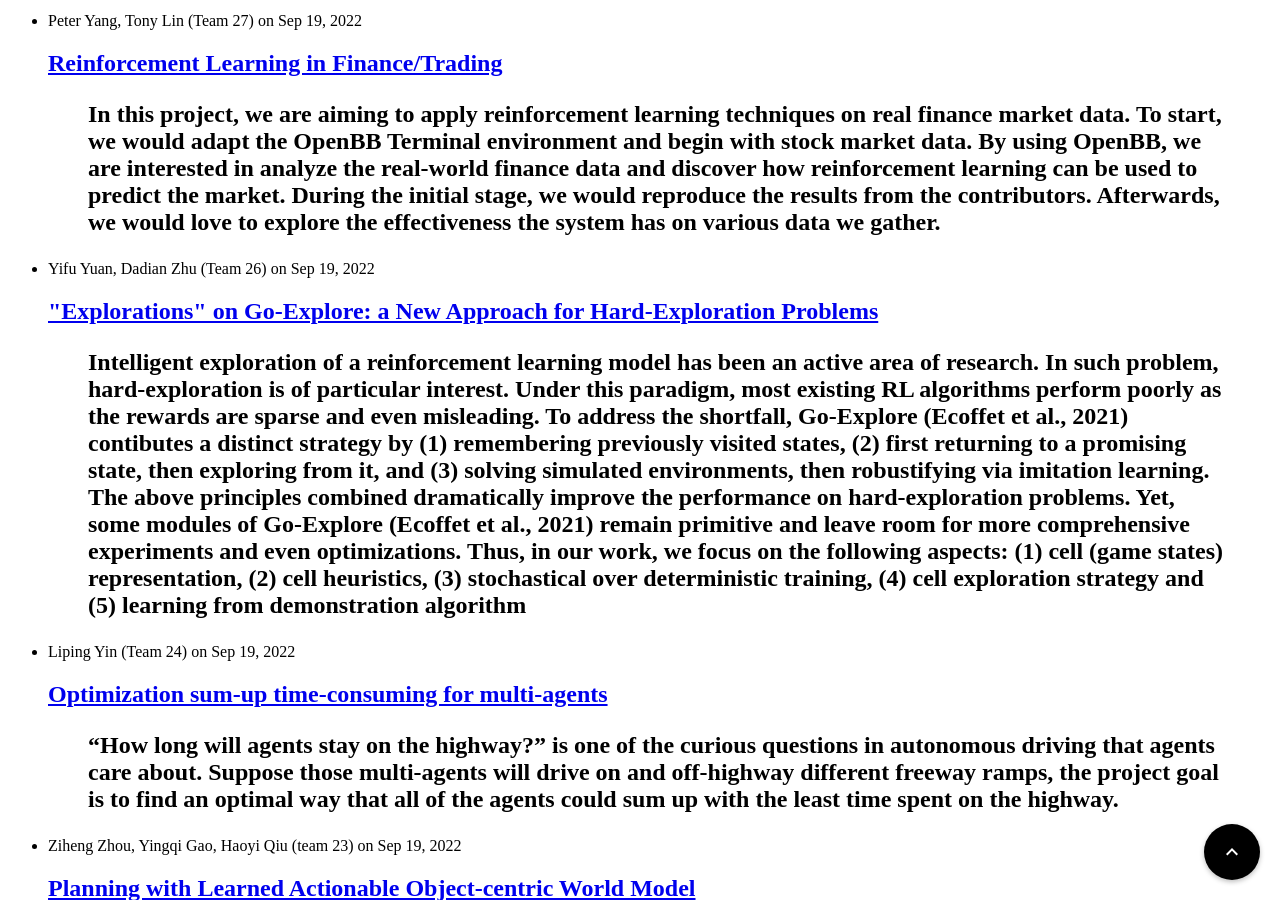
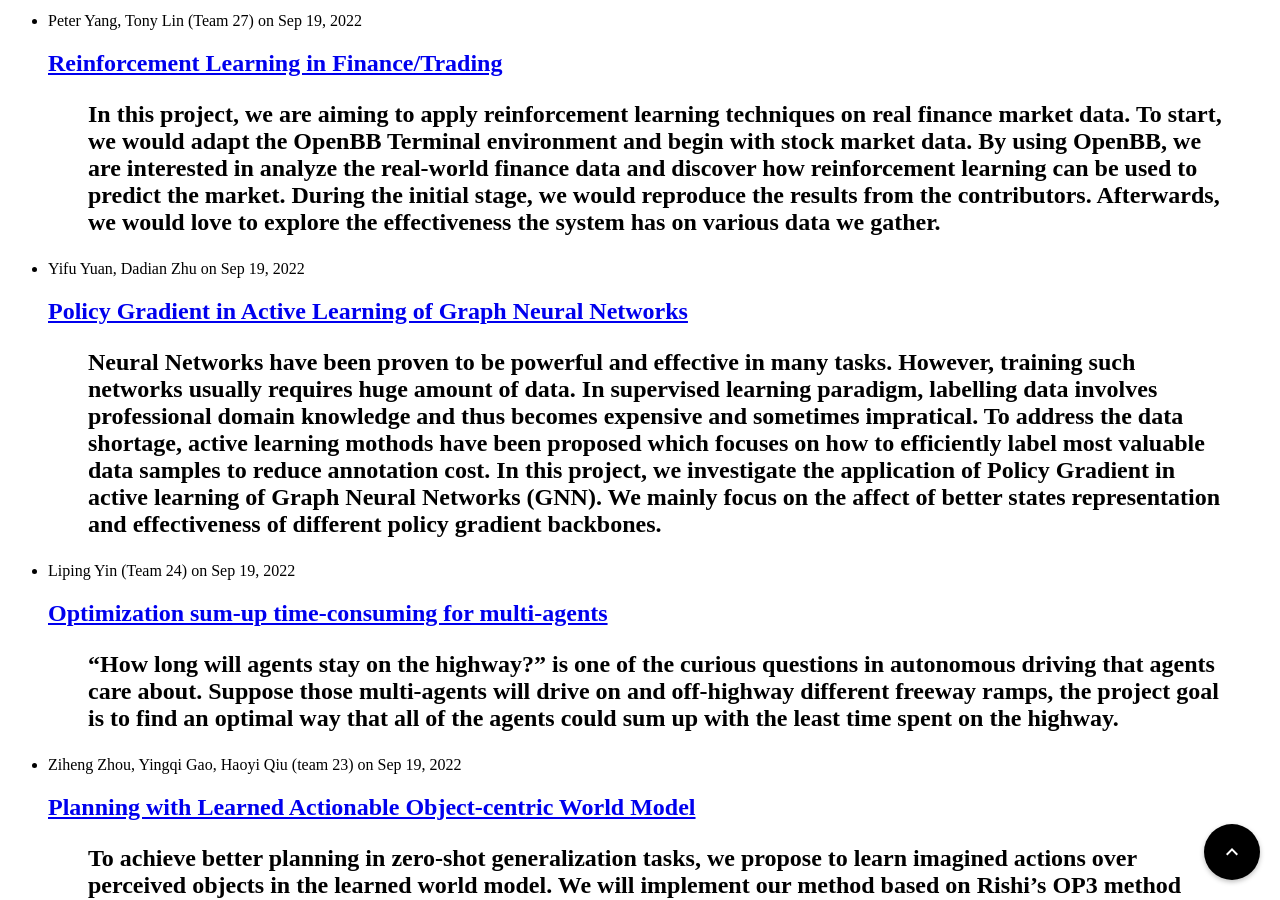
Before and after one commit to ucla-rlcourse/CS269-projects-2022fall, a Jekyll site: the page built from index.html, in a window 1280 px wide and 900 px high, scrolled down 4544 px. Built offline with Jekyll 4.4.1, drawn with Linux system fonts in a browser that asks for light colours; some of the changed lines change nothing that is shown.

Commit message:
Team26-week7 (#54)
* Proposal uploaded

* post updated with midterm report

* midterm update

* post updated with midterm report

* conflict resolved

Co-authored-by: Dadian Zhu <zhu1258796894@hotmail.com>

```diff
--- a/_posts/2022-09-19-team26.md
+++ b/_posts/2022-09-19-team26.md
@@ -1,55 +1,68 @@
 ---
 layout: post
 comments: true
-title: "\"Explorations\" on Go-Explore: a New Approach for Hard-Exploration Problems"
-author: Yifu Yuan, Dadian Zhu (Team 26)
+title: Policy Gradient in Active Learning of Graph Neural Networks
+author: Yifu Yuan, Dadian Zhu
 date: 2022-09-19
 ---
 
 
-> Intelligent exploration of a reinforcement learning model has been an active area of research. In such problem, hard-exploration is of particular interest. Under this paradigm, most existing RL algorithms perform poorly as the rewards are sparse and even misleading. To address the shortfall, Go-Explore (Ecoffet et al., 2021) contibutes a distinct strategy by (1) remembering previously visited states, (2) first returning to a promising state, then exploring from it, and (3) solving simulated environments, then robustifying via imitation learning. The above principles combined dramatically improve the performance on hard-exploration problems. Yet, some modules of Go-Explore (Ecoffet et al., 2021) remain primitive and leave room for more comprehensive experiments and even optimizations. Thus, in our work, we focus on the following aspects: (1) cell (game states) representation, (2) cell heuristics, (3) stochastical over deterministic training, (4) cell exploration strategy and (5) learning from demonstration algorithm
+> Neural Networks have been proven to be powerful and effective in many tasks. However, training such networks usually requires huge amount of data. In supervised learning paradigm, labelling data involves professional domain knowledge and thus becomes expensive and sometimes impratical. To address the data shortage, active learning mothods have been proposed which focuses on how to efficiently label most valuable data samples to reduce annotation cost. In this project, we investigate the application of Policy Gradient in active learning of Graph Neural Networks (GNN). We mainly focus on the affect of better states representation and effectiveness of different policy gradient backbones.
+
 
 <!--more-->
 {: class="table-of-content"}
 * TOC
 {:toc}
 
-## Introduction to Go-Explore
-### Go-Explore Algorithm
-The key insight of this algorithm is remembering and returning reliably to previous promising states. To accomplish this, there are two phases while the first one explore the search space until solved with high performance, while the second phase utilizes phase one as guidance to produce the actual policy.
+## 1. Introduction
+Graph is a natural way to represent the connections of interacting objects, such as networking, trafficing and so on. Thus, GNN as an effective way to learn the representations of graphs has been very successful in various tasks. In both node prediction and link prediction tasks, GNN has shown the ability to learn the intertwining relationships between entities. However, GNN usually requires large dataset to learn in the first place. In supervised learning tasks, labelled data with high quality is expensive, a problem that has attracted focus.
 
-#### Phase 1
-In the original work, the algorithm is implemented and tested on classic Atari games "Montezuma’s Revenge" and "Pitfall". Therefore, it is necessary to record promising game states (frames), as so-called cells by the authors. As it is more computationally efficient, a good cell representation should reduce dimensionality of frames into meaningful low dimensional space. Then, the algorithm keeps an archive of cells and chooses a cell, from which to explore next. Such a cell can be selected uniformly, or by some designed heuristic. In the original work, as Atari games are naturally resettable and deterministic, the training process is solely deterministic. Additionally, the exploration from individual cells is entirely random with no involvement of neural network or designed policy.
+Active learning is brought to tackle this issue. It dynamically selects the most valuable or informative samples for an oracle to label and iteratively trains the target model. An advantage of active learning in GNN is that we can mostly exploit the high correlation among nodes to select and label the most informative sample.
 
-#### Phase 2
-As phase 1 is entirely trained with deterministic strategy, the produced policy is not robust in a stochastic environment. Therefore, in phase 2, learning from demonstration (LfD) algorithms are employed to use phase 1 policy as guidance and produce a final policy which is also robust in stochastic situations.
-
-## Contributions
-To experiment on the possible modules of the original work and possibly improve the performance, we focus on the following modules:
-* Cell representation: instead of naively downscaling by averaging, it is possible to utilize some pretrained computer vision models.
-* Cell heuristics: instead of random choice, cells can be chosen by better heuristics which give better guidance on more promising states.
-* Stochastic training: it is possible to include stochastic elements in the training process and derive a policy robust enough to save the efforts of phase 2 entirely.
-* Cell exploration strategy: instead of random exploration from a chosen cell, a devised policy can be formulated to move to more promising states.
-* LfD choices: it is possible to experiment on other LfD models used in phase 2 and see if we can achieve better results.
-
-### Cell representation
-
-### Cell heuristics
-
-### Stochastic training
-
-### Cell exploration strategy
-
-### LfD choices
-
-## Implementation
-
-## Results
-
-## Conclusion
+The process of selecting samples to label, putting it back for training and repeating resembles Markov Decision Process, as the states being selected samples and actions being choosing next one to label. Thus, it is natural to apply reinforcement learning in such task to find optimal strategy in selecting the most apporiate samples.
 
 
-## Reference
-[1] Ecoffet, Adrien, et al. "Go-explore: a new approach for hard-exploration problems." arXiv preprint arXiv:1901.10995 (2019)
+## 2. Related Work
+Active learning in GNN has been an active research field [1] [2] [3]. In these works, researchers mainly focus on using different metrics and better feature propogation methods to select the most informative nodes.
 
----
+Some other works exert reinforment learning in GNN active learning [4] [5] [6].
+
+## 3. Our Work
+Following the setup of [6], we investigate the influence of states representation and effectiveness of different reinforment learning backbones, as well as a contrast between abundant rewards with high variance and sparse rewards with low variance.
+
+### Setup and Problem Definition
+(Please check [6] for now; we will provide this in the final report)
+
+### Our Adjustments
+#### State Representation
+One natural problem is whether a more powerful and informative state representation will better guide the policy network. To accomplish this, we propose two novel metrics along with a well known PageRank centrality score to facilitate the state representation.
+
+**Feature Dissimilarity Score (FDS)**:   To evaluate how dissimilar a candidate node is compared to the nodes that have already been labeled in terms of their node feature, we propose FDS, which applies the commonly used cosine similarity for feature distance measurement. Let $$FEA(v_i)$$ be the feature vector of node $$v_i$$, then: $$\phi_{FDS}(v_i)=\frac{1}{max_{l\in L_t}cos(FEA(v_i),FEA(l))}$$
+
+**Structural dissimilarity score (SDS)**: Given the adjacency matrix $$A$$, the element $$(A^2)_{i, j}$$ gives the number of paths of length 2 from node $$i$$ to node $$j$$, i.e. number of shared neighbors between node $$i$$ and node $$j$$. Therefore, we could design our score $$\phi_{SDS}$$ to be: $$\phi_{SDS} (v_{i}) = \frac{1}{max_{l \in L_t} (A^2)_{i,index(l)}}$$, where $${index}(l)$$ is the index of the labeled node $$l$$.
+
+With the three newly added heuristic criteria, intuitively we have a more powerful state representation. We investigate the influence of such representation.
+
+#### Sparse Rewards v.s. Abundunt Rewards
+[6] uses the validation accuracy after GNN convergence as the rewards. Such rewards are sparse as they are obtained once in each epoch. We choose to use the validation accuracy after each sample selection as rewards to train the policy network. As these rewards have high variance, we need to subtract a baseline, which is the moving average of previous validation accuracies.
+
+#### Policy Gradient Backbones
+[6] uses REINFORCE solely. We change the backbone to be PPO [7] (already implemented) and actor critic (trying to implement) to see whether it affects performance.
+
+**(No results yet, still tuning as it takes too much time)**
+
+## References
+[1] Hongyun Cai, Vincent W Zheng, and Kevin Chen-Chuan Chang. Active learning for graph embedding. [https://arxiv.org/pdf/1705.05085.pdf](https://arxiv.org/pdf/1705.05085.pdf)
+
+[2] Lan-Zhe Guo, Tao Han, and Yu-Feng Li. Robust Semi-Supervised Representation Learning for Graph-Structured Data. [http://www.lamda.nju.edu.cn/guolz/pakdd.pdf](http://www.lamda.nju.edu.cn/guolz/pakdd.pdf)
+
+[3] Yuexin Wu, Yichong Xu, Aarti Singh, Yiming Yang, and Artur Dubrawski. Active learning for graph neural networks via node feature propagation. [https://grlearning.github.io/papers/46.pdf](https://grlearning.github.io/papers/46.pdf)
+
+[4] Xiaowei Jia, Beiyu Lin, Jacob Zwart, Jeffrey Sadler, Alison Appling, Samantha Oliver, Jordan Read. Graph-based Reinforcement Learning for Active Learning in Real Time: An Application in Modeling River Networks. [https://arxiv.org/pdf/2010.14000.pdf](https://arxiv.org/pdf/2010.14000.pdf)
+
+[5] Yuheng Zhang, Hanghang Tong, Yinglong Xia, Yan Zhu, Yuejie Chi, Lei Ying, Batch Active Learning with Graph Neural Networks via Multi-Agent Deep Reinforcement Learning. [https://ojs.aaai.org/index.php/AAAI/article/view/20897](https://ojs.aaai.org/index.php/AAAI/article/view/20897)
+
+[6] Shengding Hu, Zheng Xiong, Meng Qu, Xingdi Yuan, Marc-Alexandre Côté, Zhiyuan Liu, and Jian Tang. Graph Policy Network for Transferable Active Learning on Graphs. [https://arxiv.org/pdf/2006.13463.pdf](https://arxiv.org/pdf/2006.13463.pdf)
+
+[7] John Schulman, Filip Wolski, Prafulla Dhariwal, Alec Radford, Oleg Klimov. Proximal Policy Optimization Algorithms. [https://arxiv.org/pdf/1707.06347.pdf](https://arxiv.org/pdf/1707.06347.pdf)
```
